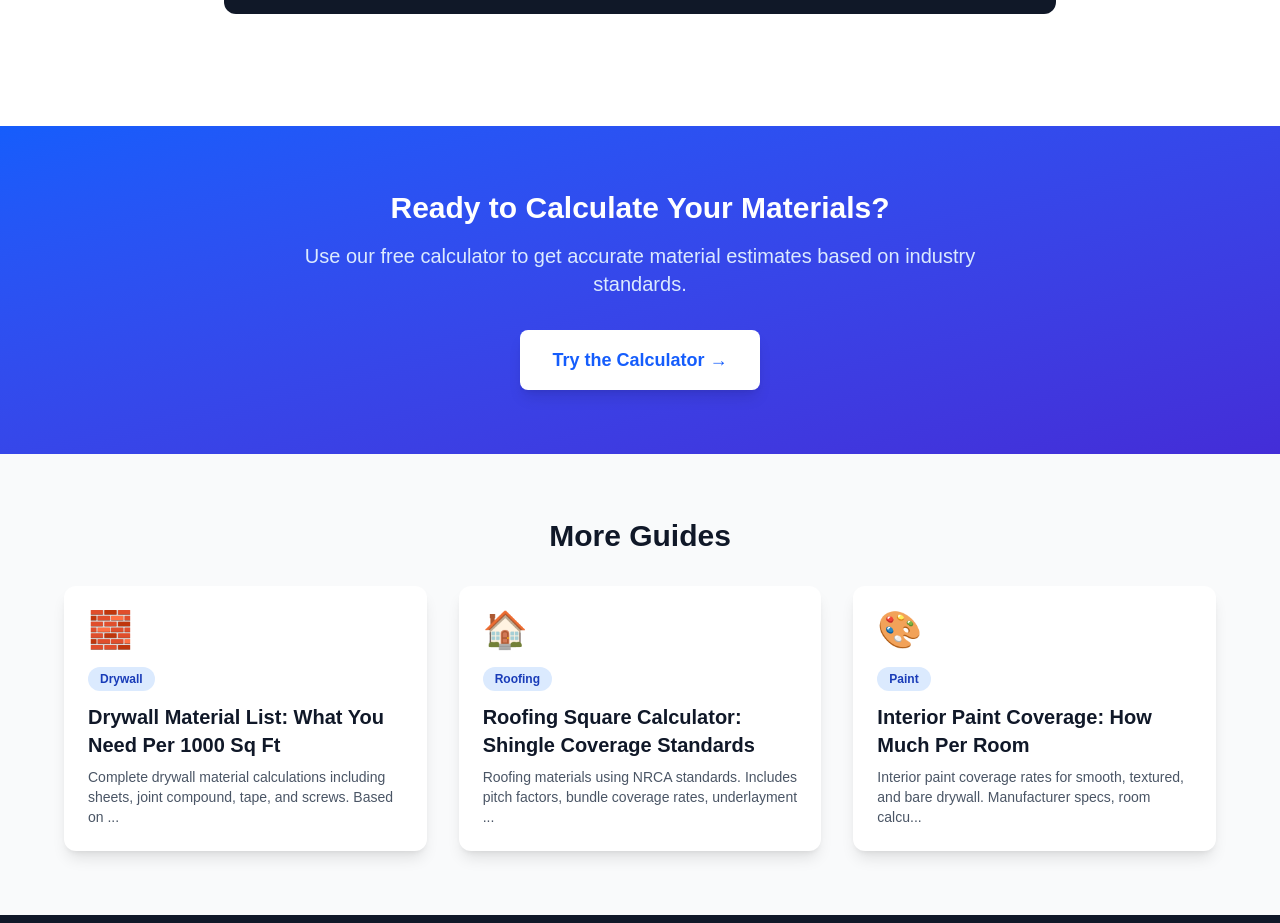
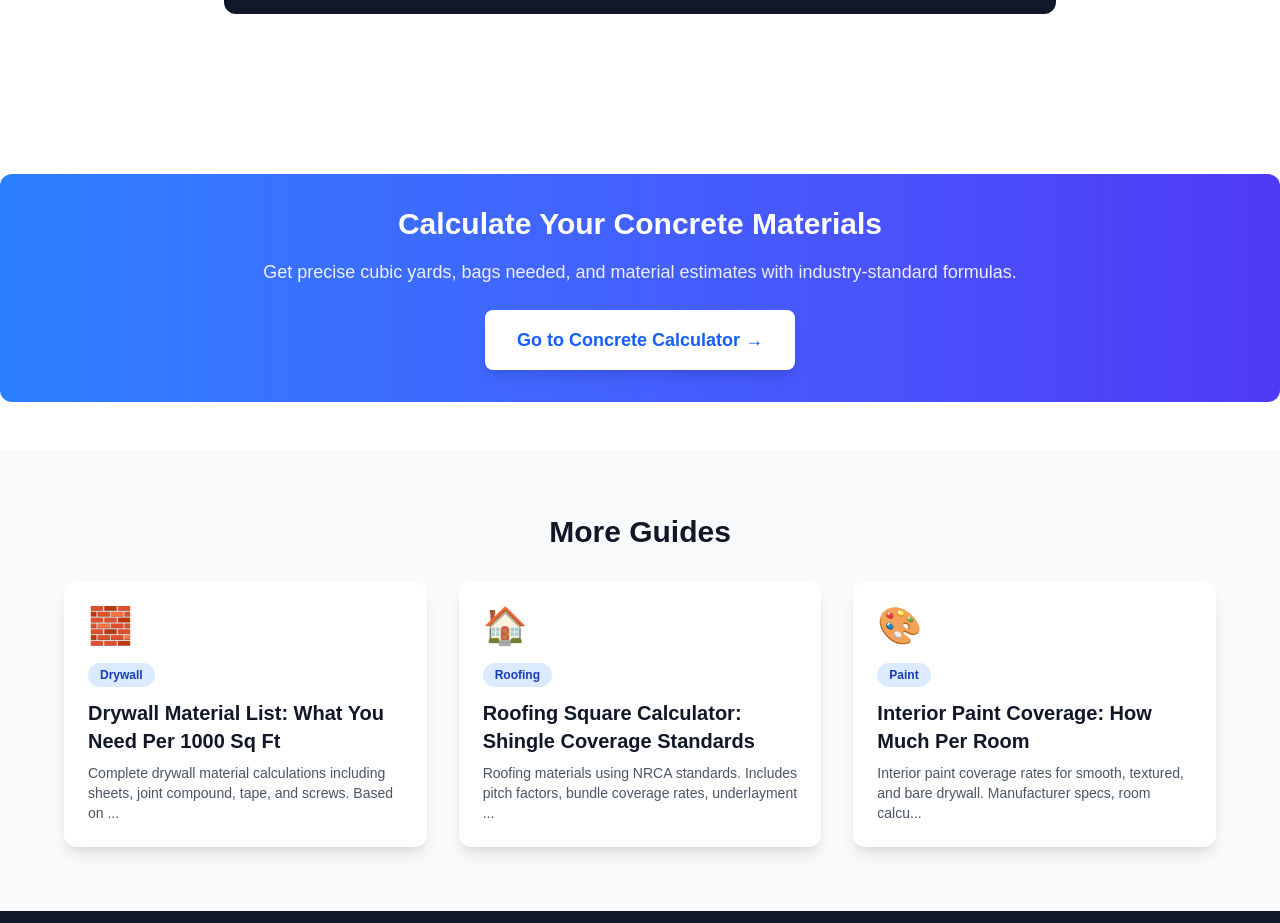
Before and after one commit to modernsitebuilders/remodelcalculators-public, a Next.js app: page /blog/concrete-calculation-guide in a window 1280 px wide. Shown: the part 5619-6542 px from the top of the page. Built offline with nearby package versions, Linux system fonts and the light colour scheme.

Commit message:
blog ctas

```diff
--- a/src/app/blog/[slug]/page.js
+++ b/src/app/blog/[slug]/page.js
@@ -19,6 +19,7 @@ import DarkToLightGuide from '@/components/blog/posts/DarkToLightGuide';
 import PaintSheenGuide from '@/components/blog/posts/PaintSheenGuide';
 import TexturedWallGuide from '@/components/blog/posts/TexturedWallGuide';
 import InteriorPaintingGuide from '@/components/blog/posts/InteriorPaintingGuide';
+import BlogCalculatorCTA from '@/components/blog/BlogCalculatorCTA';
 
 // Map slugs to components
 const postComponents = {
@@ -229,25 +230,8 @@ export default async function BlogPost({ params }) {
       {/* Article Content */}
       <article className="bg-white">
         <PostComponent />
+        <BlogCalculatorCTA blogSlug={resolvedParams.slug} />
       </article>
-
-      {/* CTA Section */}
-      <div className="bg-gradient-to-br from-blue-600 to-indigo-700 py-16">
-        <div className="container mx-auto px-4 sm:px-6 lg:px-8 text-center">
-          <h2 className="text-3xl font-bold text-white mb-4">
-            Ready to Calculate Your Materials?
-          </h2>
-          <p className="text-xl text-blue-100 mb-8 max-w-2xl mx-auto">
-            Use our free calculator to get accurate material estimates based on industry standards.
-          </p>
-          <Link
-            href={`/${post.calculatorSlug}`}
-            className="inline-block bg-white text-blue-600 px-8 py-4 rounded-lg font-semibold text-lg hover:bg-blue-50 transition-colors shadow-lg"
-          >
-            Try the Calculator →
-          </Link>
-        </div>
-      </div>
 
       {/* Related Posts */}
       <div className="bg-gray-50 py-16">
--- /dev/null
+++ b/src/components/blog/BlogCalculatorCTA.jsx
@@ -0,0 +1,87 @@
+'use client';
+
+import Link from 'next/link';
+
+/**
+ * Dynamic CTA component for blog posts
+ * Automatically generates calculator-specific CTA based on blog slug
+ */
+export default function BlogCalculatorCTA({ blogSlug, calculatorSlug }) {
+  // Map blog slugs to calculator names and descriptions
+  const calculatorInfo = {
+    'concrete-calculation-guide': {
+      name: 'Concrete',
+      description: 'Get precise cubic yards, bags needed, and material estimates with industry-standard formulas.',
+      slug: 'concrete-calculator'
+    },
+    'drywall-material-guide': {
+      name: 'Drywall',
+      description: 'Calculate sheets, joint compound, tape, and screws needed with automatic waste factors.',
+      slug: 'drywall-calculator'
+    },
+    'roofing-square-calculator': {
+      name: 'Roofing',
+      description: 'Get precise estimates for shingles, underlayment, ridge caps, and more with automatic pitch multipliers and waste factors.',
+      slug: 'roofing-calculator'
+    },
+    'interior-paint-coverage-guide': {
+      name: 'Interior Paint',
+      description: 'Calculate paint requirements for walls, ceilings, and trim with surface-specific coverage rates.',
+      slug: 'interior-paint-calculator'
+    },
+    'exterior-paint-coverage-guide': {
+      name: 'Exterior Paint',
+      description: 'Get precise paint and primer estimates for your siding, trim, and doors with surface-specific calculations.',
+      slug: 'exterior-paint-calculator'
+    },
+    'deck-stain-coverage-guide': {
+      name: 'Deck Stain',
+      description: 'Calculate stain requirements based on deck size, wood type, and stain opacity.',
+      slug: 'deck-stain-calculator'
+    },
+    'flooring-material-calculator': {
+      name: 'Flooring',
+      description: 'Calculate materials for tile, hardwood, laminate, or vinyl with pattern-specific waste factors.',
+      slug: 'flooring-calculator'
+    },
+    'fence-post-spacing-guide': {
+      name: 'Fence',
+      description: 'Calculate posts, rails, pickets, and concrete needed with automatic spacing calculations.',
+      slug: 'fence-calculator'
+    },
+    'siding-material-calculator': {
+      name: 'Siding',
+      description: 'Calculate siding materials by house size and type with automatic waste factors.',
+      slug: 'siding-calculator'
+    },
+    'mulch-calculator-guide': {
+      name: 'Mulch',
+      description: 'Calculate cubic yards and bags needed based on area and depth with the 324 rule.',
+      slug: 'mulch-calculator'
+    }
+  };
+
+  // Get calculator info or use provided calculatorSlug as fallback
+  const calc = calculatorInfo[blogSlug] || {
+    name: 'Materials',
+    description: 'Use our free calculator to get accurate material estimates based on industry standards.',
+    slug: calculatorSlug || 'concrete-calculator'
+  };
+
+  return (
+    <div className="bg-gradient-to-r from-blue-500 to-indigo-600 text-white rounded-xl p-8 text-center my-12">
+      <h2 className="text-3xl font-bold mb-4">
+        Calculate Your {calc.name} Materials
+      </h2>
+      <p className="text-lg mb-6 opacity-90">
+        {calc.description}
+      </p>
+      <Link
+        href={`/${calc.slug}`}
+        className="inline-block bg-white text-blue-600 px-8 py-4 rounded-lg font-semibold text-lg hover:bg-gray-100 transition shadow-lg"
+      >
+        Go to {calc.name} Calculator →
+      </Link>
+    </div>
+  );
+}
--- a/src/components/blog/posts/DrywallGuide.jsx
+++ b/src/components/blog/posts/DrywallGuide.jsx
@@ -277,20 +277,6 @@ export default function DrywallGuide() {
           </div>
         </div>
       </section>
-
-      {/* Calculator CTA */}
-      <div className="bg-gradient-to-r from-blue-500 to-indigo-600 text-white rounded-xl p-8 text-center">
-        <h2 className="text-3xl font-bold mb-4">Need Exact Calculations?</h2>
-        <p className="text-lg mb-6 opacity-90">
-          Use our free drywall calculator for precise material estimates based on your specific room dimensions.
-        </p>
-        <a
-          href="/drywall-calculator"
-          className="inline-block bg-white text-blue-600 px-8 py-4 rounded-lg font-semibold text-lg hover:bg-gray-100 transition shadow-lg"
-        >
-          Go to Drywall Calculator →
-        </a>
-      </div>
     </div>
   );
 }
--- a/src/components/blog/posts/ExteriorPaintGuide.jsx
+++ b/src/components/blog/posts/ExteriorPaintGuide.jsx
@@ -232,20 +232,6 @@ export default function ExteriorPaintGuide() {
           </div>
         </div>
       </section>
-
-      {/* Calculator CTA */}
-      <div className="bg-gradient-to-r from-blue-500 to-indigo-600 text-white rounded-xl p-8 text-center">
-        <h2 className="text-3xl font-bold mb-4">Calculate Your Exterior Paint Needs</h2>
-        <p className="text-lg mb-6 opacity-90">
-          Get precise paint and primer estimates for your siding, trim, and doors with surface-specific calculations.
-        </p>
-        <a
-          href="/exterior-paint-calculator"
-          className="inline-block bg-white text-blue-600 px-8 py-4 rounded-lg font-semibold text-lg hover:bg-gray-100 transition shadow-lg"
-        >
-          Go to Exterior Paint Calculator →
-        </a>
-      </div>
     </div>
   );
 }
--- a/src/components/blog/posts/FlooringGuide.jsx
+++ b/src/components/blog/posts/FlooringGuide.jsx
@@ -248,20 +248,6 @@ export default function FlooringGuide() {
           </div>
         </div>
       </section>
-
-      {/* Calculator CTA */}
-      <div className="bg-gradient-to-r from-blue-500 to-indigo-600 text-white rounded-xl p-8 text-center">
-        <h2 className="text-3xl font-bold mb-4">Calculate Your Flooring Materials</h2>
-        <p className="text-lg mb-6 opacity-90">
-          Get precise material estimates for hardwood, tile, laminate, vinyl, and carpet with our free calculator.
-        </p>
-        <a
-          href="/flooring-calculator"
-          className="inline-block bg-white text-blue-600 px-8 py-4 rounded-lg font-semibold text-lg hover:bg-gray-100 transition shadow-lg"
-        >
-          Go to Flooring Calculator →
-        </a>
-      </div>
     </div>
   );
 }
--- a/src/components/blog/posts/InteriorPaintGuide.jsx
+++ b/src/components/blog/posts/InteriorPaintGuide.jsx
@@ -230,20 +230,6 @@ export default function InteriorPaintGuide() {
           </div>
         </div>
       </section>
-
-      {/* Calculator CTA */}
-      <div className="bg-gradient-to-r from-blue-500 to-indigo-600 text-white rounded-xl p-8 text-center">
-        <h2 className="text-3xl font-bold mb-4">Calculate Your Interior Paint Needs</h2>
-        <p className="text-lg mb-6 opacity-90">
-          Get room-specific calculations for walls, ceilings, and trim with automatic deductions and waste factors.
-        </p>
-        <a
-          href="/interior-paint-calculator"
-          className="inline-block bg-white text-blue-600 px-8 py-4 rounded-lg font-semibold text-lg hover:bg-gray-100 transition shadow-lg"
-        >
-          Go to Interior Paint Calculator →
-        </a>
-      </div>
     </div>
   );
 }
--- a/src/components/blog/posts/PaintSheenGuide.jsx
+++ b/src/components/blog/posts/PaintSheenGuide.jsx
@@ -331,20 +331,6 @@ export default function PaintSheenGuide() {
         </div>
       </section>
 
-      {/* Calculator CTA */}
-      <div className="bg-gradient-to-r from-blue-600 to-indigo-600 rounded-xl shadow-lg p-8 text-white mb-12">
-        <h2 className="text-2xl font-bold mb-4">Calculate Your Paint Needs</h2>
-        <p className="mb-6">
-          Select your sheen and calculate materials needed for your project.
-        </p>
-        <Link
-          href="/interior-paint-calculator"
-          className="inline-block bg-white text-blue-600 px-6 py-3 rounded-lg font-semibold hover:bg-gray-100 transition"
-        >
-          Go to Paint Calculator →
-        </Link>
-      </div>
-
       {/* Related Guides */}
       <div className="bg-gray-50 rounded-xl p-8">
         <h2 className="text-2xl font-bold text-gray-900 mb-4">Related Guides</h2>
--- a/src/components/blog/posts/PrimerGuide.jsx
+++ b/src/components/blog/posts/PrimerGuide.jsx
@@ -235,21 +235,6 @@ export default function PrimerGuide() {
         </div>
       </section>
 
-
-      {/* Calculator CTA */}
-      <div className="bg-gradient-to-r from-blue-600 to-indigo-600 rounded-xl shadow-lg p-8 text-white mb-12">
-        <h2 className="text-2xl font-bold mb-4">Calculate Your Paint & Primer Needs</h2>
-        <p className="mb-6">
-          Our calculator includes primer requirements based on your surface type and color change.
-        </p>
-        <Link
-          href="/interior-paint-calculator"
-          className="inline-block bg-white text-blue-600 px-6 py-3 rounded-lg font-semibold hover:bg-gray-100 transition"
-        >
-          Go to Paint Calculator →
-        </Link>
-      </div>
-
       {/* Related Guides */}
       <div className="bg-gray-50 rounded-xl p-8">
         <h2 className="text-2xl font-bold text-gray-900 mb-4">Related Guides</h2>
--- a/src/components/blog/posts/RoofingGuide.jsx
+++ b/src/components/blog/posts/RoofingGuide.jsx
@@ -238,20 +238,6 @@ export default function RoofingGuide() {
           </div>
         </div>
       </section>
-
-      {/* Calculator CTA */}
-      <div className="bg-gradient-to-r from-blue-500 to-indigo-600 text-white rounded-xl p-8 text-center">
-        <h2 className="text-3xl font-bold mb-4">Calculate Your Roofing Materials</h2>
-        <p className="text-lg mb-6 opacity-90">
-          Get precise estimates for shingles, underlayment, ridge caps, and more with automatic pitch multipliers and waste factors.
-        </p>
-        <a
-          href="/roofing-calculator"
-          className="inline-block bg-white text-blue-600 px-8 py-4 rounded-lg font-semibold text-lg hover:bg-gray-100 transition shadow-lg"
-        >
-          Go to Roofing Calculator →
-        </a>
-      </div>
     </div>
   );
 }
```
Also changed, not shown: src/components/blog/posts/InteriorPaintingGuide.jsx (+0 -14 lines), src/components/blog/posts/TexturedWallGuide.jsx (+0 -14 lines).
